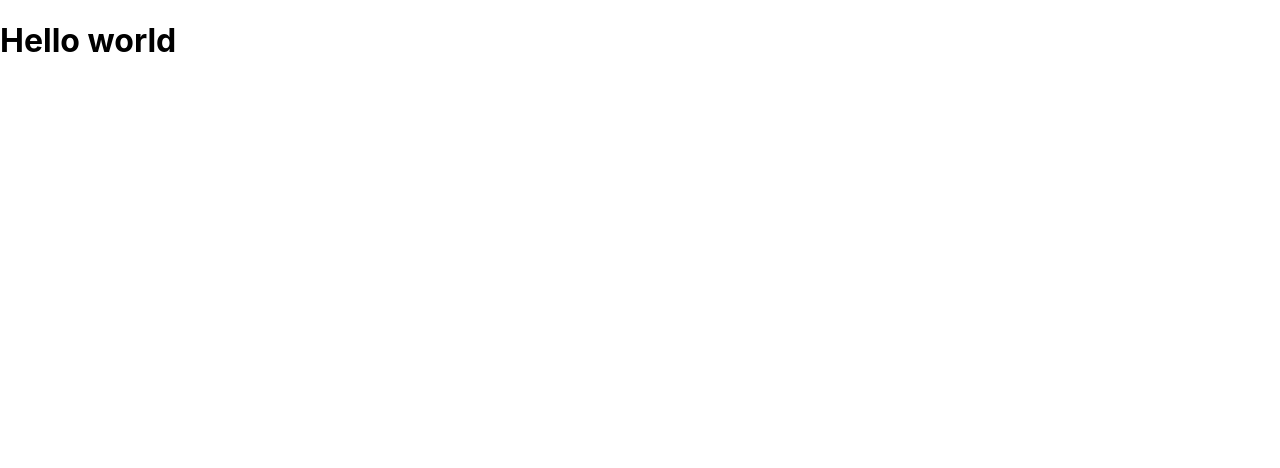
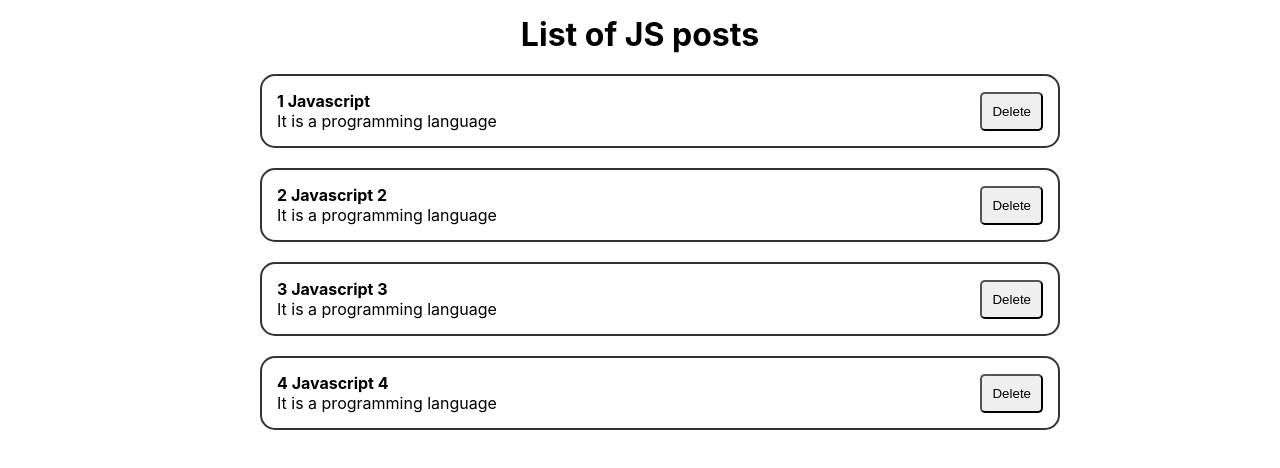
Before and after one commit to Alex-Rubanov/blog-project, a React (Create React App) app: page / in a window 1280 px wide. Shown: the top 468 px of the page. Built offline with nearby package versions, Linux system fonts and the light colour scheme.

Commit message:
added a template of posts

```diff
--- a/public/index.html
+++ b/public/index.html
@@ -10,34 +10,11 @@
       content="Web site created using create-react-app"
     />
     <link rel="apple-touch-icon" href="%PUBLIC_URL%/logo192.png" />
-    <!--
-      manifest.json provides metadata used when your web app is installed on a
-      user's mobile device or desktop. See https://developers.google.com/web/fundamentals/web-app-manifest/
-    -->
-    <link rel="manifest" href="%PUBLIC_URL%/manifest.json" />
-    <!--
-      Notice the use of %PUBLIC_URL% in the tags above.
-      It will be replaced with the URL of the `public` folder during the build.
-      Only files inside the `public` folder can be referenced from the HTML.
-
-      Unlike "/favicon.ico" or "favicon.ico", "%PUBLIC_URL%/favicon.ico" will
-      work correctly both with client-side routing and a non-root public URL.
-      Learn how to configure a non-root public URL by running `npm run build`.
-    -->
     <title>React App</title>
   </head>
   <body>
     <noscript>You need to enable JavaScript to run this app.</noscript>
     <div id="root"></div>
-    <!--
-      This HTML file is a template.
-      If you open it directly in the browser, you will see an empty page.
 
-      You can add webfonts, meta tags, or analytics to this file.
-      The build step will place the bundled scripts into the <body> tag.
-
-      To begin the development, run `npm start` or `yarn start`.
-      To create a production bundle, use `npm run build` or `yarn build`.
-    -->
   </body>
 </html>
--- a/src/App.js
+++ b/src/App.js
@@ -1,7 +1,18 @@
+import { useState } from 'react';
+import PostList from './components/PostList';
+import './styles/postItem.css'
+
 function App() {
+  const [posts, setPosts] = useState([
+    {id: 1, title: 'Javascript', body: 'It is a programming language'},
+    {id: 2, title: 'Javascript 2', body: 'It is a programming language'},
+    {id: 3, title: 'Javascript 3', body: 'It is a programming language'},
+    {id: 4, title: 'Javascript 4', body: 'It is a programming language'}
+  ]);
+
   return (
     <div className="App">
-      <h1>Hello world</h1>
+      <PostList posts={posts} title="List of JS posts"/>
     </div>
   );
 }
--- /dev/null
+++ b/src/components/PostItem.js
@@ -0,0 +1,21 @@
+// import '../styles/postItem.css'
+
+
+function PostItem(props) {
+    const { id, title, body } = props.post;
+    return (
+        <div className="post">
+            <div className="post__content">
+                <strong>{id} {title}</strong>
+                <div>
+                    {body}
+                </div>
+            </div>
+            <div className="post__btns">
+                <button>Delete</button>
+            </div>
+        </div>
+    )
+}
+
+export default PostItem;
--- /dev/null
+++ b/src/components/PostList.js
@@ -0,0 +1,16 @@
+import PostItem from "./PostItem";
+
+function PostList({ posts, title }) {
+    return (
+        <>
+            <h1 style={{textAlign: 'center'}}>
+                {title}
+            </h1>
+            {posts.map(post =>
+                <PostItem post={post} key={post.title} />
+            )}
+        </>
+    )
+}
+
+export default PostList;
--- /dev/null
+++ b/src/styles/postItem.css
@@ -0,0 +1,35 @@
+* {
+    margin: 0;
+    padding: 0;
+    box-sizing: border-box;
+}
+
+#root {
+    display: flex;
+    flex-direction: column;
+    justify-content: center;
+    align-items: center;
+}
+
+.App {
+    width: 800px;
+    margin-top: 15px;
+}
+
+.post {
+    width: 100%;
+    display: flex;
+    justify-content: space-between;
+    align-items: center;
+    margin-top: 20px;
+    border: 2px solid #333;
+    border-radius: 15px;
+    margin-left: 20px;
+    padding: 15px;
+}
+
+.post__btns >  button {
+    padding: 10px;
+    border-radius: 5px;
+    cursor: pointer;
+}
```
Also changed, not shown: src/Input.js (added, +8 -0 lines).
